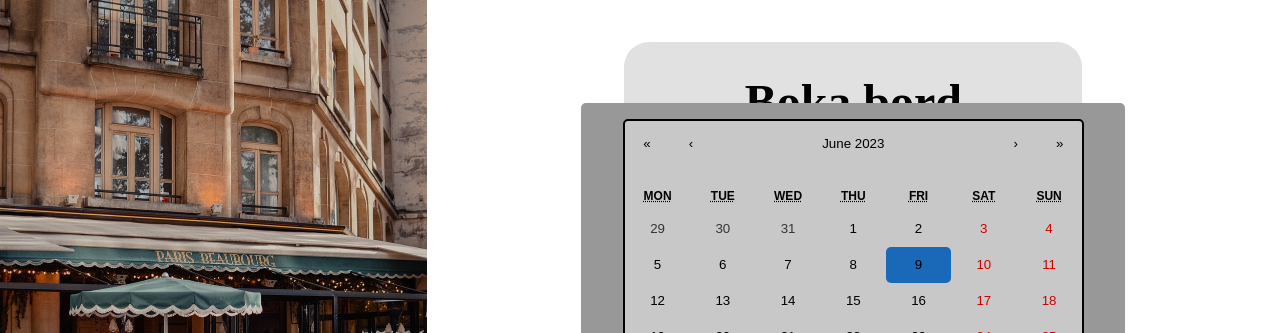
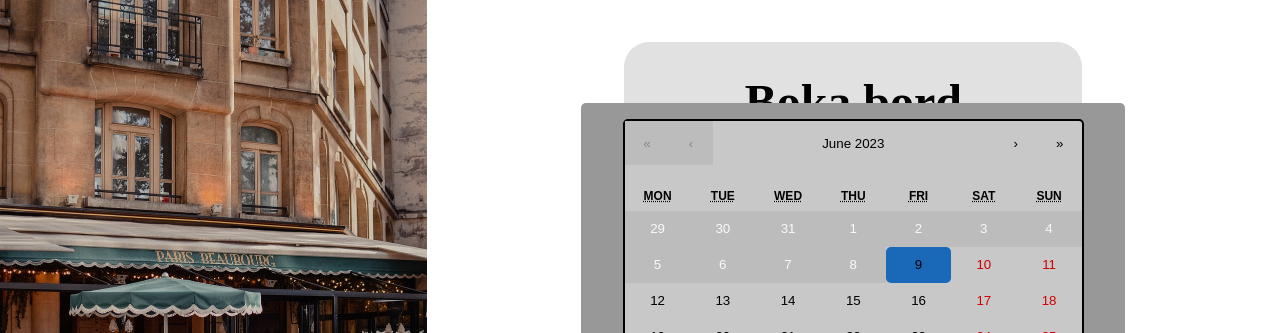
Before and after one commit to MarcusRei/Le-Restaurante, a React (Vite) app in the folder fed22s-therestaurant/: page /booking in a window 1280 px wide. Both pictures are taken after typing "Sample", "name@example.com", "Sample" into the empty fields and a click on the button "Välj tid". Shown: the top 333 px of the page. Built offline with nearby package versions, Linux system fonts and the light colour scheme; no server answers; a web font is replaced by a local one.

Commit message:
✨ stop user from selecting old dates

```diff
--- a/fed22s-therestaurant/src/components/BookingsCalendar/BookingsCalendar.css
+++ b/fed22s-therestaurant/src/components/BookingsCalendar/BookingsCalendar.css
@@ -67,7 +67,7 @@
 }
 
 .react-calendar__navigation button:disabled {
-  background-color: black;
+  background-color: rgb(188, 188, 188);
 }
 
 .react-calendar__navigation button:enabled:hover,
@@ -117,7 +117,8 @@
 }
 
 .react-calendar__tile:disabled {
-  background-color: black;
+  background-color: rgb(188, 188, 188);
+  color: rgb(249, 249, 249);
 }
 
 .react-calendar__tile:enabled:hover,
--- a/fed22s-therestaurant/src/components/BookingsCalendar/BookingsCalendar.tsx
+++ b/fed22s-therestaurant/src/components/BookingsCalendar/BookingsCalendar.tsx
@@ -4,13 +4,10 @@ import { useContext, useEffect, useState } from "react";
 import { TimeSlots } from "../TimeSlots";
 import { BookingsContext } from "../../contexts/BookingsContext";
 import { BookingClass } from "../../models/Booking";
-import { Value } from "react-calendar/dist/cjs/shared/types";
 import { timeSlot } from "../../enums/timeSlots";
-import { updateBooking } from "../../services/dataService";
 import { NewBookingContext } from "../../contexts/NewBookingContext";
 import { IAction } from "../../reducers/BookingReducer";
 import { actionType } from "../../enums/actionType";
-
 import { DateTime } from "luxon";
 
 interface IShowTimeslots {
@@ -25,7 +22,6 @@ interface IBookingsCalendarProps {
 
 export const BookingsCalendar = (props: IBookingsCalendarProps) => {
   const bookings = useContext(BookingsContext);
-
   const booking = useContext(NewBookingContext);
 
   const [date, setDate] = useState(new Date());
@@ -125,6 +121,7 @@ export const BookingsCalendar = (props: IBookingsCalendarProps) => {
           //@ts-ignore
           onChange={updateDate}
           onClickDay={checkDate}
+          minDate={new Date()}
         ></Calendar>
         <div>Valt datum: {date.toISOString().split("T")[0] ?? ""}</div>
         <h2>Tillgängliga tider:</h2>
```
